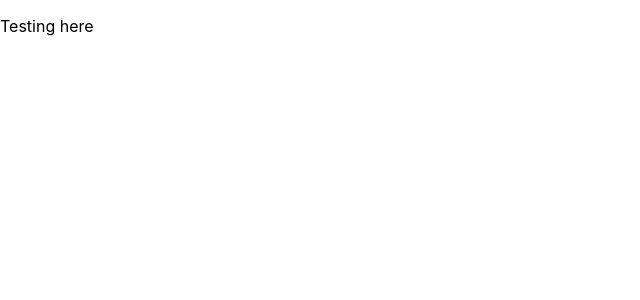
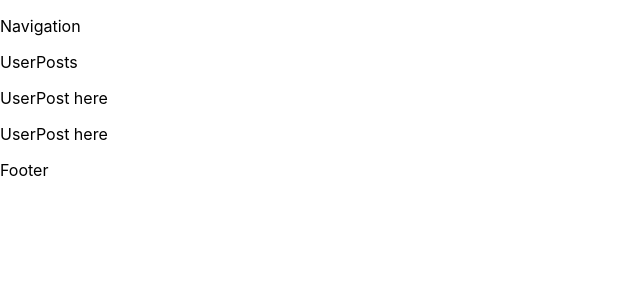
Before and after one commit to dlord-20/modern-reddit, a React (Create React App) app: page / in a window 1280 px wide. Shown: the top 300 px of the page, without its empty margins (0-640 px from the left). Built offline with nearby package versions, Linux system fonts and the light colour scheme.

Commit message:
Added basic components to app to set up basic structure of application -> nav, body, footer

```diff
--- /dev/null
+++ b/src/features/footer/Footer.js
@@ -0,0 +1,9 @@
+import React from "react";
+
+export default function Footer() {
+    return (
+        <div>
+            <p>Footer</p>
+        </div>
+    )
+}
--- /dev/null
+++ b/src/features/nav/Nav.js
@@ -0,0 +1,9 @@
+import React from "react";
+
+export default function Nav() {
+    return (
+        <div>
+            <p>Navigation</p>
+        </div>
+    )
+}
--- a/src/features/userPost/UserPost.js
+++ b/src/features/userPost/UserPost.js
@@ -6,7 +6,7 @@ export default function UserPost() {
 
     return (
         <div>
-            <p>Testing here</p>
+            <p>UserPost here</p>
         </div>
     );
 }
--- /dev/null
+++ b/src/features/userPosts/UserPosts.js
@@ -0,0 +1,12 @@
+import React from "react";
+import UserPost from "../userPost/UserPost";
+
+export default function UserPosts() {
+    return(
+        <div>
+            <p>UserPosts</p>
+            <UserPost />
+            <UserPost />
+        </div>
+    )
+}
--- a/src/index.js
+++ b/src/index.js
@@ -3,7 +3,9 @@ import { createRoot } from 'react-dom/client';
 import { Provider } from 'react-redux';
 import { store } from './app/store';
 import App from './App';
-import UserPost from './features/userPost/UserPost';
+import Nav from './features/nav/Nav';
+import UserPosts from './features/userPosts/UserPosts';
+import Footer from './features/footer/Footer';
 import reportWebVitals from './reportWebVitals';
 import './index.css';
 
@@ -13,8 +15,9 @@ const root = createRoot(container);
 root.render(
   <React.StrictMode>
     <Provider store={store}>
-      <UserPost />
-      {/* <App /> */}
+      <Nav />
+      <UserPosts />
+      <Footer />
     </Provider>
   </React.StrictMode>
 );
```
